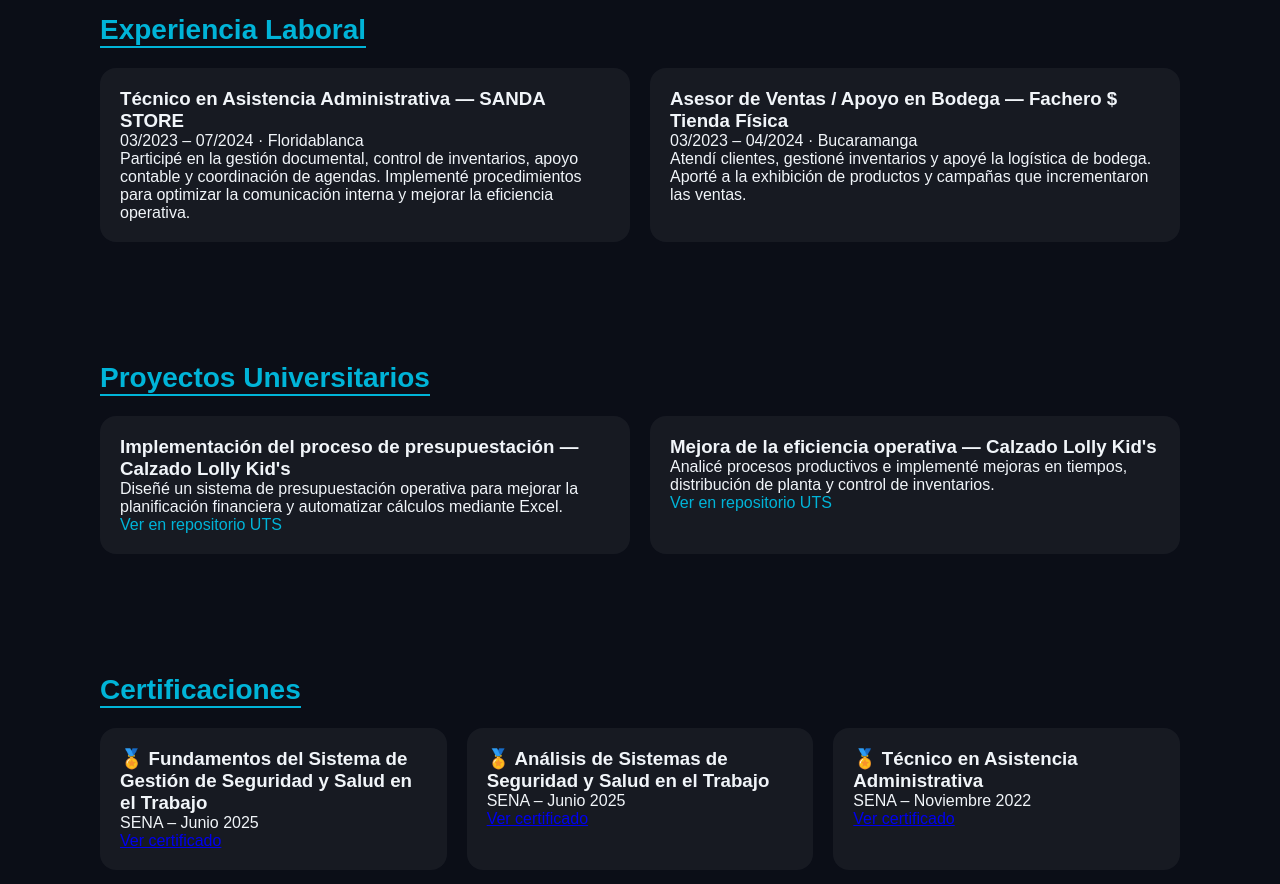
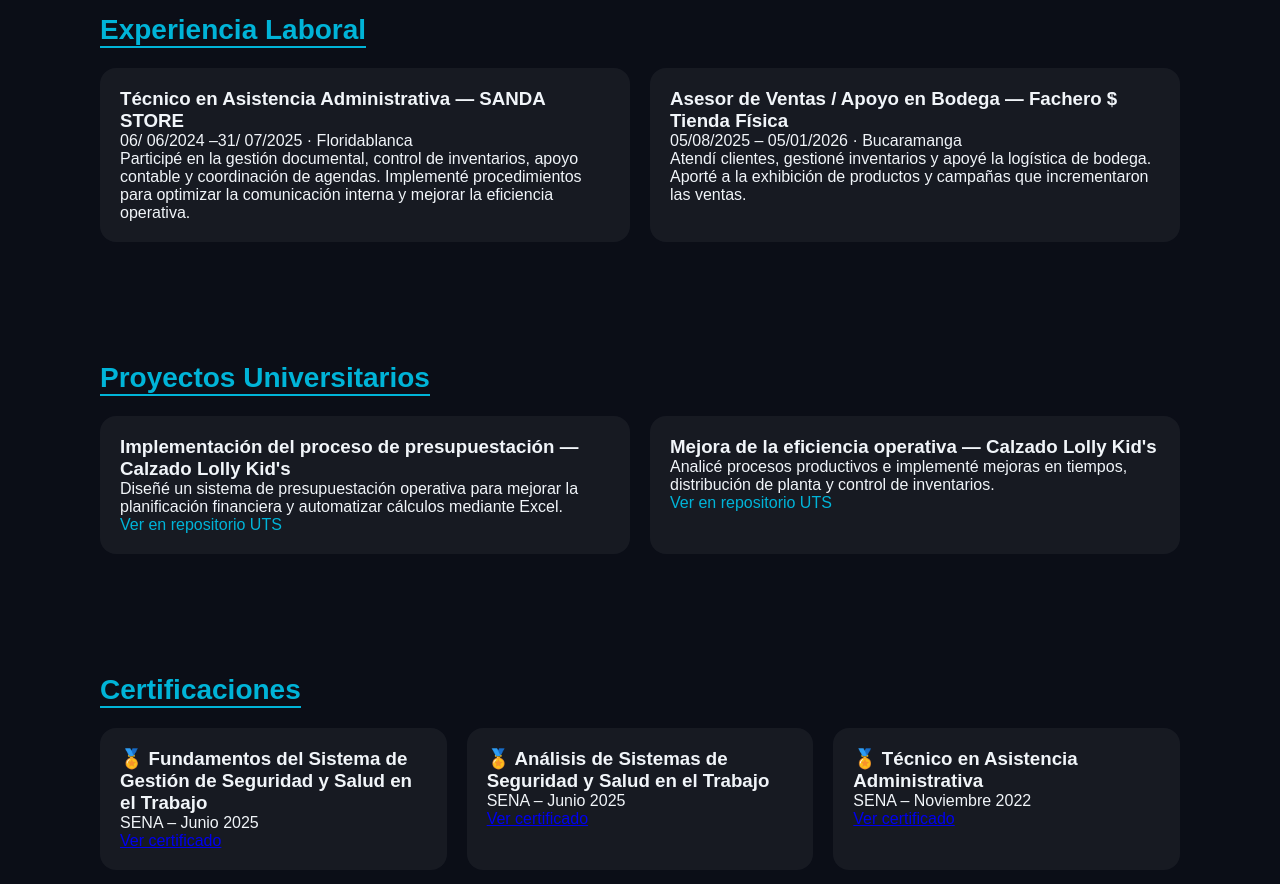
Before and after one commit to LudwingBlanco/LudwingBlanco_HDV, a plain HTML site: page index.html in a window 1280 px wide. Shown: the part 1300-2184 px from the top of the page. Drawn offline with Linux system fonts and the light colour scheme.

Commit message:
Update index.html

```diff
--- a/index.html
+++ b/index.html
@@ -221,12 +221,12 @@
     <div class="grid">
       <div class="card">
         <h3>Técnico en Asistencia Administrativa — SANDA STORE</h3>
-        <p>03/2023 – 07/2024 · Floridablanca</p>
+        <p>06/ 06/2024 –31/ 07/2025 · Floridablanca</p>
         <p>Participé en la gestión documental, control de inventarios, apoyo contable y coordinación de agendas. Implementé procedimientos para optimizar la comunicación interna y mejorar la eficiencia operativa.</p>
       </div>
       <div class="card">
         <h3>Asesor de Ventas / Apoyo en Bodega — Fachero $ Tienda Física</h3>
-        <p>03/2023 – 04/2024 · Bucaramanga</p>
+        <p>05/08/2025 – 05/01/2026 · Bucaramanga</p>
         <p>Atendí clientes, gestioné inventarios y apoyé la logística de bodega. Aporté a la exhibición de productos y campañas que incrementaron las ventas.</p>
       </div>
     </div>
```
